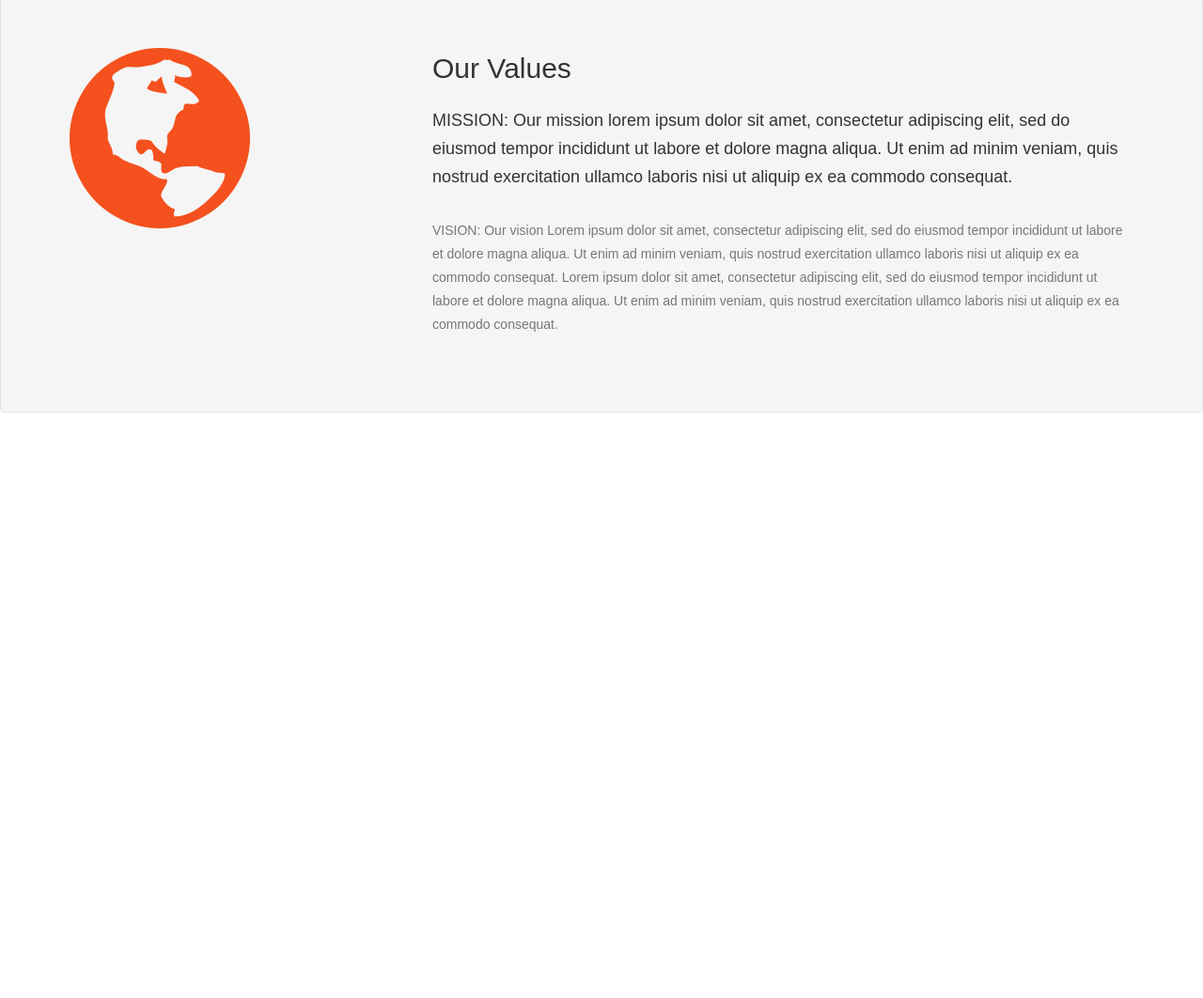
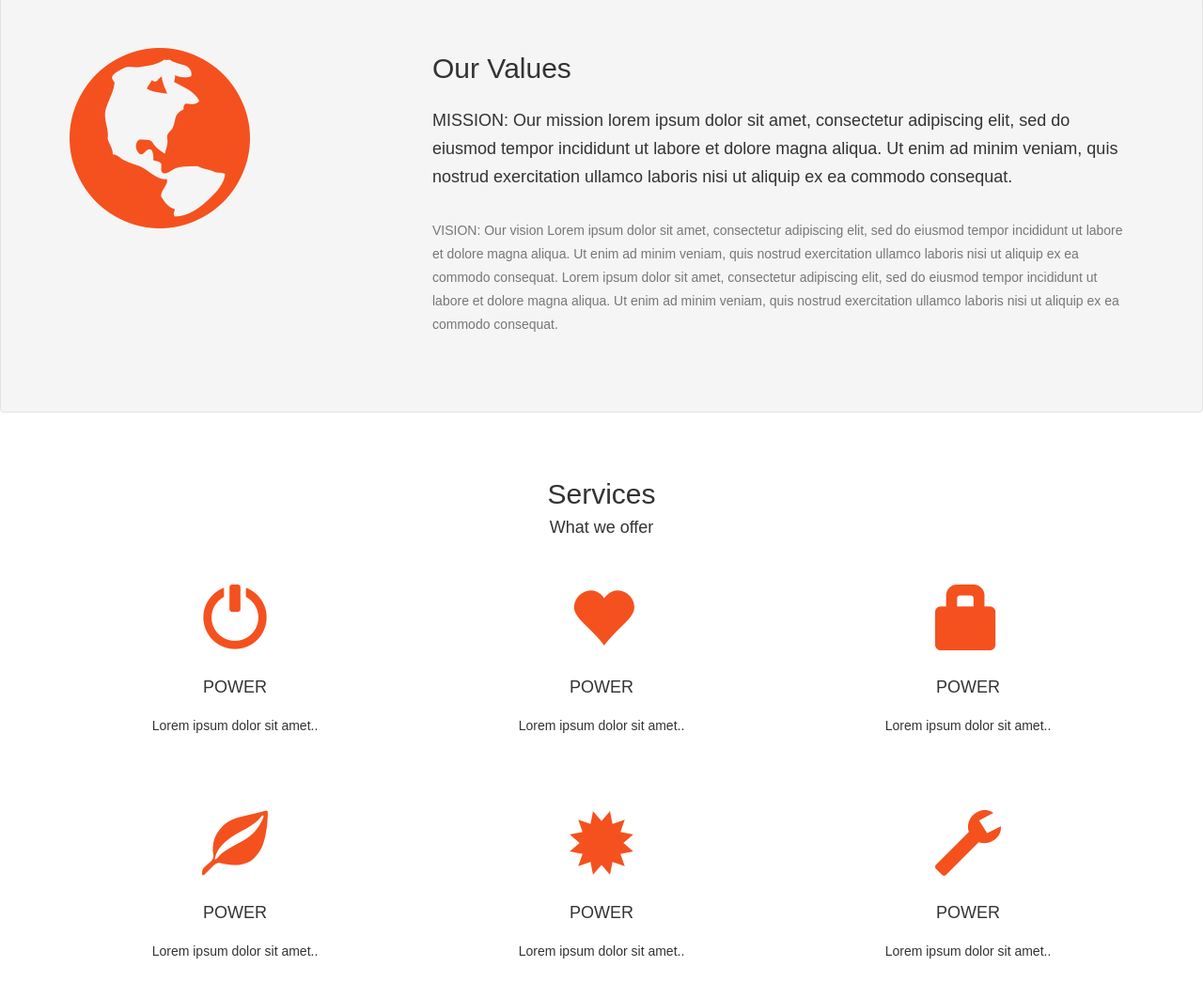
Before and after one commit to mahdi-rajabi-info/Company-Demo, a plain HTML site: page index.html in a window 1280 px wide. Shown: the part 833-1895 px from the top of the page at 94% size. Before the commit the page ends 1322 px from the top, so only its background shows below. Drawn offline with nearby package versions, Linux system fonts and the light colour scheme.

Commit message:
Finish Servises

```diff
--- a/css/style.css
+++ b/css/style.css
@@ -69,6 +69,17 @@ body {
     padding-top: 50px;
     padding-bottom: 50px;
 }
+.services{
+    padding: 30px;
+}
+.services h4{
+    padding: 10px 0;
+}
+.glyphicon-services{
+    font-size: 70px;
+    color: #f4511e;
+    padding: 10px 0;
+}
 @media screen and (max-width: 768px) {
 
     .col-sm-4, .col-sm-8 {
--- a/index.html
+++ b/index.html
@@ -54,7 +54,7 @@
         </form>
     </div>
 </div>
-<section id="services">
+<section id="about">
     <div class="container">
         <div class="row">
             <div class="col-sm-8">
@@ -102,5 +102,46 @@
         </div>
     </div>
 </section>
+<section id="services">
+    <div class="container">
+        <div class="row">
+            <h2 class="text-center">Services</h2>
+            <h4 class="text-center">What we offer</h4>
+        </div>
+        <div class="row">
+            <div class="col-sm-4 services text-center">
+                <span class="glyphicon glyphicon-off glyphicon-services"></span>
+                <h4>POWER</h4>
+                <p>Lorem ipsum dolor sit amet..</p>
+            </div>
+            <div class="col-sm-4 services text-center">
+                <span class="glyphicon glyphicon-heart glyphicon-services"></span>
+                <h4>POWER</h4>
+                <p>Lorem ipsum dolor sit amet..</p>
+            </div>
+            <div class="col-sm-4 services text-center">
+                <span class="glyphicon glyphicon-lock glyphicon-services"></span>
+                <h4>POWER</h4>
+                <p>Lorem ipsum dolor sit amet..</p>
+            </div>
+            <div class="col-sm-4 services text-center">
+                <span class="glyphicon glyphicon-leaf glyphicon-services"></span>
+                <h4>POWER</h4>
+                <p>Lorem ipsum dolor sit amet..</p>
+            </div>
+            <div class="col-sm-4 services text-center">
+                <span class="glyphicon glyphicon-certificate glyphicon-services"></span>
+                <h4>POWER</h4>
+                <p>Lorem ipsum dolor sit amet..</p>
+            </div>
+            <div class="col-sm-4 services text-center">
+                <span class="glyphicon glyphicon-wrench glyphicon-services"></span>
+                <h4>POWER</h4>
+                <p>Lorem ipsum dolor sit amet..</p>
+            </div>
+        </div>
+    </div>
+</section>
+
 </body>
 </html>
```
